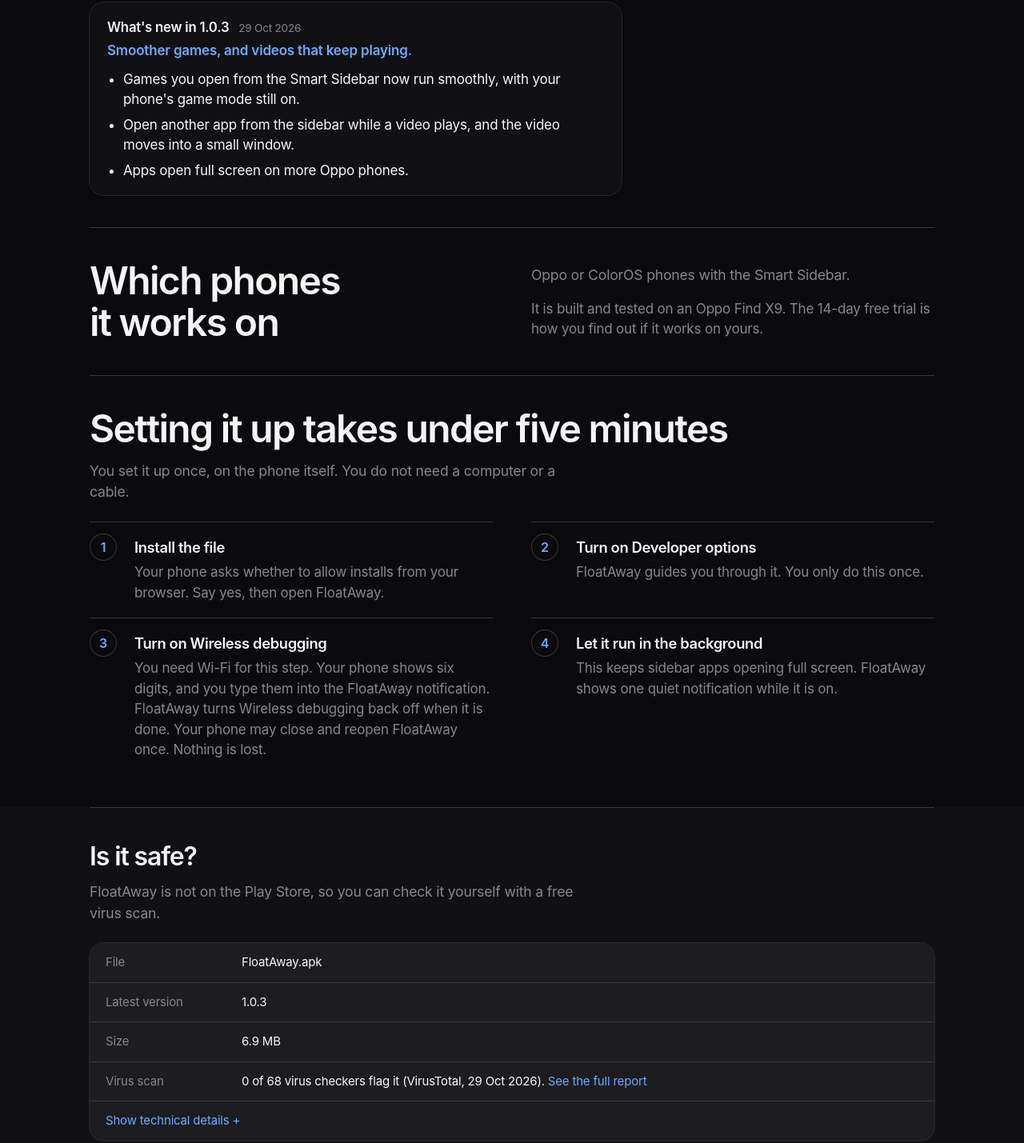
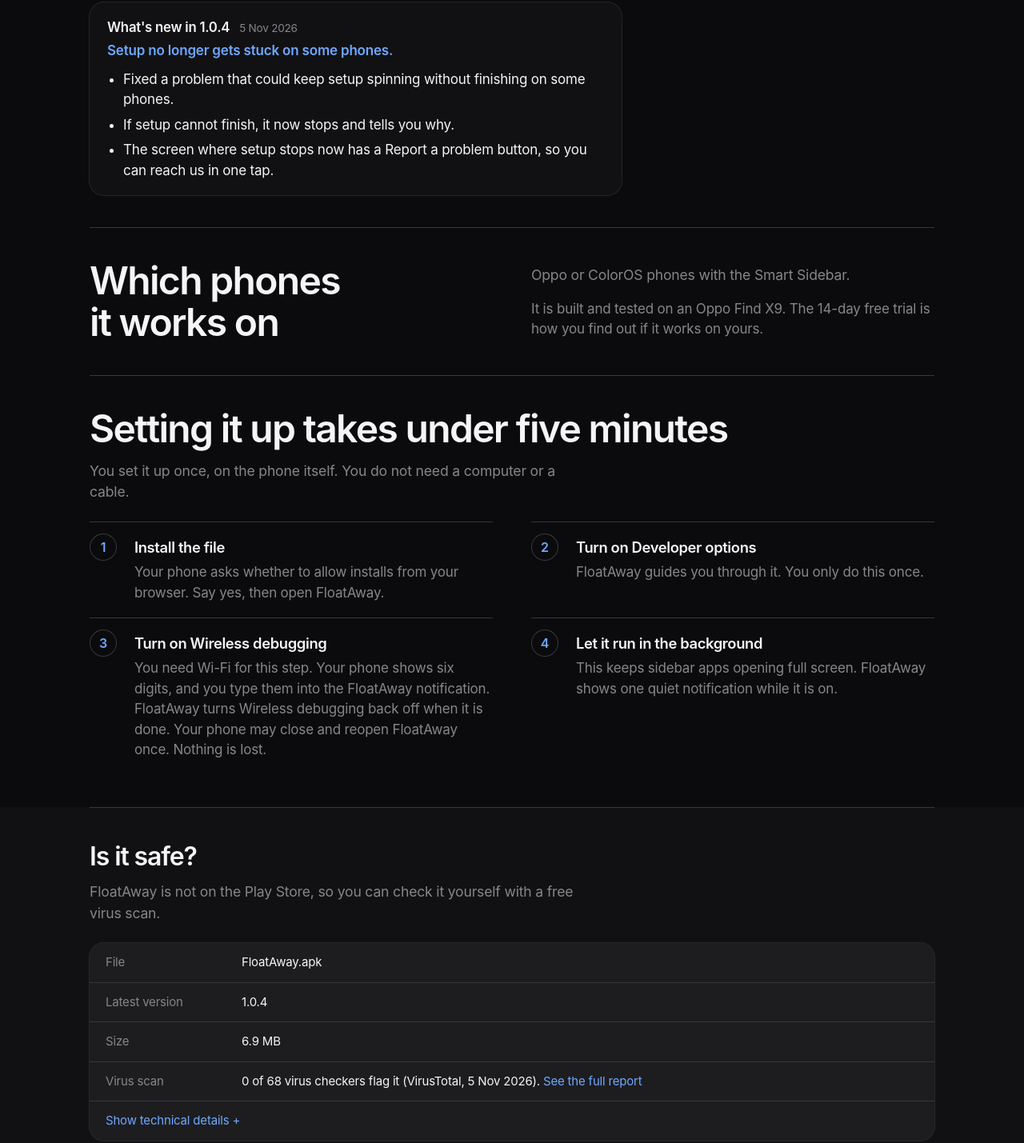
Before and after one commit to jugal1990/tapswitch-releases, a plain HTML site: page floataway/index.html in a window 1280 px wide. Shown: the part 1011-2440 px from the top of the page at 80% size. Drawn offline with Linux system fonts and the light colour scheme; no server answers.

Commit message:
FloatAway 1.0.4 page

```diff
--- a/floataway/index.html
+++ b/floataway/index.html
@@ -347,12 +347,12 @@ html { scroll-padding-top: calc(64px + var(--strip-h, 0px)); }
       </div>
       <p class="cta-note">Needs Android 16 or newer. Your phone will show a warning because the file is not from the Play Store, which is normal. <a href="#safe">How to check it is safe</a></p>
       <div class="whatsnew" id="whats-new">
-        <h3>What's new in 1.0.3 <span>29 Oct 2026</span></h3>
-        <p class="lead">Smoother games, and videos that keep playing.</p>
+        <h3>What's new in 1.0.4 <span>5 Nov 2026</span></h3>
+        <p class="lead">Setup no longer gets stuck on some phones.</p>
         <ul>
-          <li>Games you open from the Smart Sidebar now run smoothly, with your phone's game mode still on.</li>
-          <li>Open another app from the sidebar while a video plays, and the video moves into a small window.</li>
-          <li>Apps open full screen on more Oppo phones.</li>
+          <li>Fixed a problem that could keep setup spinning without finishing on some phones.</li>
+          <li>If setup cannot finish, it now stops and tells you why.</li>
+          <li>The screen where setup stops now has a Report a problem button, so you can reach us in one tap.</li>
         </ul>
       </div>
     </section>
@@ -402,14 +402,14 @@ html { scroll-padding-top: calc(64px + var(--strip-h, 0px)); }
       <div class="facts-box">
         <table class="facts">
           <tr><th>File</th><td>FloatAway.apk</td></tr>
-          <tr><th>Latest version</th><td>1.0.3</td></tr>
+          <tr><th>Latest version</th><td>1.0.4</td></tr>
           <tr><th>Size</th><td>6.9 MB</td></tr>
-          <tr><th>Virus scan</th><td>0 of 68 virus checkers flag it (VirusTotal, 29 Oct 2026). <a href="https://www.virustotal.com/gui/file/8c04a29b34ba4b52fd48ae291d828ce95b07c3fa5fe6e207335fe20f690e0fb7">See the full report</a></td></tr>
+          <tr><th>Virus scan</th><td>0 of 68 virus checkers flag it (VirusTotal, 5 Nov 2026). <a href="https://www.virustotal.com/gui/file/859aa66bca54fad19a314639e707e5b8d45c2c24dd6328e675a558b34325276d">See the full report</a></td></tr>
         </table>
         <details class="tech">
           <summary>Show technical details</summary>
           <table class="facts">
-            <tr><th>SHA-256 of the file</th><td class="hash">8c04a29b34ba4b52fd48ae291d828ce95b07c3fa5fe6e207335fe20f690e0fb7</td></tr>
+            <tr><th>SHA-256 of the file</th><td class="hash">859aa66bca54fad19a314639e707e5b8d45c2c24dd6328e675a558b34325276d</td></tr>
             <tr><th>Signed by</th><td class="hash">ce8967d9b585f5a1f0916233a9edd92673d19e4a3e2eaff453bc20538cc66563</td></tr>
             <tr><td colspan="2" class="sig-note">Signed by is the maker's digital signature. Every update must carry the same one, or your phone refuses to install it.</td></tr>
           </table>
--- a/sitemap.xml
+++ b/sitemap.xml
@@ -10,7 +10,7 @@
   </url>
   <url>
     <loc>https://tapswitch.fyi/floataway/</loc>
-    <lastmod>2026-11-01</lastmod>
+    <lastmod>2026-11-05</lastmod>
   </url>
   <url>
     <loc>https://tapswitch.fyi/floataway/help/</loc>
```
